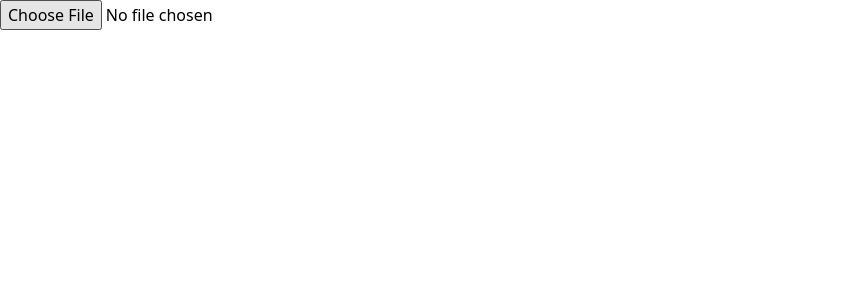
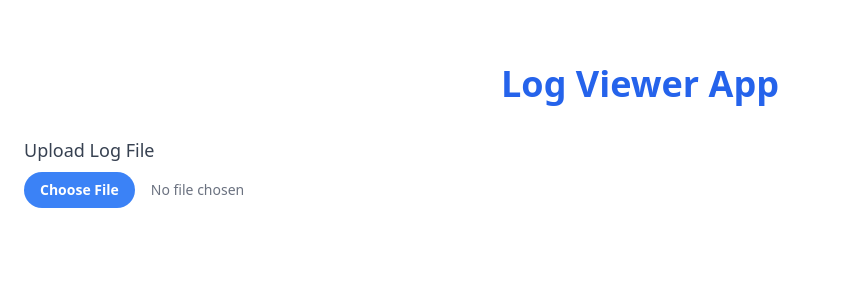
Before and after one commit to malav4all/logs-viewer-using-reactjs, a React (Create React App) app: page / in a window 1280 px wide. Shown: the top 300 px of the page, without its empty margins (0-841 px from the left). Built offline with nearby package versions, Linux system fonts and the light colour scheme.

Commit message:
some changes

```diff
--- a/src/App.tsx
+++ b/src/App.tsx
@@ -44,9 +44,36 @@ const App = () => {
   };
 
   return (
-    <div className="container mx-auto">
-      <input type="file" onChange={handleFileUpload} className="mb-4" />
-      {logs.length > 0 && <LogsTable logs={logs} />}
+    <div className="container mx-auto mt-10 p-6">
+      {/* App Heading */}
+      <h1 className="text-4xl font-bold text-center text-blue-600 mb-8">
+        Log Viewer App
+      </h1>
+
+      {/* File Upload Section */}
+      <div className="mb-4">
+        <label className="block text-gray-700 text-lg font-medium mb-2">
+          Upload Log File
+        </label>
+        <input
+          type="file"
+          onChange={handleFileUpload}
+          className="block w-full text-sm text-gray-500
+                   file:mr-4 file:py-2 file:px-4
+                   file:rounded-full file:border-0
+                   file:text-sm file:font-semibold
+                   file:bg-blue-500 file:text-white
+                   hover:file:bg-blue-600
+                   cursor-pointer"
+        />
+      </div>
+
+      {/* Logs Table */}
+      {logs.length > 0 && (
+        <div className="bg-white rounded-lg shadow-md p-4">
+          <LogsTable logs={logs} />
+        </div>
+      )}
     </div>
   );
 };
--- a/src/LogsTable.tsx
+++ b/src/LogsTable.tsx
@@ -12,9 +12,11 @@ const hexToAscii = (hex: string) => {
 const LogsTable = ({ logs }: any) => {
   return (
     <div className="container mx-auto mt-10 p-4">
-      <div className="overflow-x-auto  max-h-[800px]">
+      {/* Scrollable container */}
+      <div className="overflow-x-auto max-h-[600px]">
         <table className="table-auto w-full text-left border-collapse border border-gray-300 shadow-md">
-          <thead className="bg-blue-500 text-white">
+          {/* Sticky header */}
+          <thead className="bg-blue-500 text-white sticky top-0">
             <tr>
               <th className="px-4 py-2 w-1/6 border border-gray-300">
                 Timestamp
@@ -25,6 +27,8 @@ const LogsTable = ({ logs }: any) => {
               </th>
             </tr>
           </thead>
+
+          {/* Table body */}
           <tbody>
             {logs.map((log: any, index: number) => (
               <tr
```
